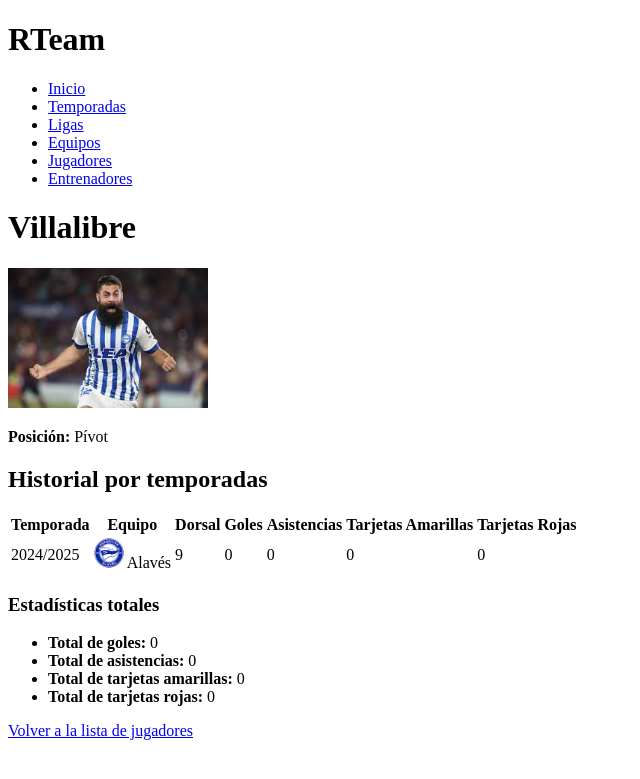
After one commit to rubenalsasua/RTeam, a Django app: page /jugadores/1/ in a window 1280 px wide. The commit adds this page. Shown: the top 779 px of the page, without its empty margins (0-640 px from the left). Run offline with Django 5.2, Linux system fonts and the light colour scheme; data comes from the database, SQL or seed files in the repository.

Commit message:
List y detail de todas las entidades hasta ahora

```diff
--- a/RTeam_app/models.py
+++ b/RTeam_app/models.py
@@ -88,12 +88,6 @@ class JugadorEquipoTemporada(models.Model):
 class Entrenador(models.Model):
     nombre = models.CharField(max_length=100)
     foto = models.ImageField(upload_to='entrenadores/', null=True, blank=True)
-    TIPO = [
-        ('ENTRENADOR', 'Entrenador'),
-        ('DELEGADO', 'Delegado'),
-        ('ENTRENADOR_PRACTICAS', 'Entrenador en Prácticas'),
-    ]
-    tipo = models.CharField(max_length=20, choices=TIPO, default='PRINCIPAL')
     fecha_creacion = models.DateTimeField(auto_now_add=True)
     fecha_actualizacion = models.DateTimeField(auto_now=True)
 
@@ -108,6 +102,12 @@ class EntrenadorEquipoTemporada(models.Model):
     entrenador = models.ForeignKey(Entrenador, on_delete=models.CASCADE)
     equipo = models.ForeignKey(Equipo, on_delete=models.CASCADE)
     temporada = models.ForeignKey(Temporada, on_delete=models.CASCADE)
+    TIPO = [
+        ('ENTRENADOR', 'Entrenador'),
+        ('DELEGADO', 'Delegado'),
+        ('ENTRENADOR_PRACTICAS', 'Entrenador en Prácticas'),
+    ]
+    tipo = models.CharField(max_length=20, choices=TIPO, default='PRINCIPAL')
     fecha_incorporacion = models.DateField(auto_now_add=True)
 
     class Meta:
--- a/RTeam_app/urls.py
+++ b/RTeam_app/urls.py
@@ -3,4 +3,11 @@ from RTeam_app import views
 
 urlpatterns = [
     path('', views.index, name='index'),
+    path('temporadas/', views.TemporadaListView.as_view(), name='temporada_list'),
+    path('ligas/', views.LigaListView.as_view(), name='liga_list'),
+    path('equipos/', views.EquipoListView.as_view(), name='equipo_list'),
+    path('jugadores/', views.JugadorListView.as_view(), name='jugador_list'),
+    path('jugadores/<int:pk>/', views.JugadorDetailView.as_view(), name='jugador_detail'),
+    path('entrenadores/', views.EntrenadorListView.as_view(), name='entrenador_list'),
+    path('entrenadores/<int:pk>/', views.EntrenadorDetailView.as_view(), name='entrenador_detail'),
 ]
--- a/RTeam_app/views.py
+++ b/RTeam_app/views.py
@@ -1,8 +1,86 @@
 from django.shortcuts import render
+from django.views.generic import ListView, DetailView
+
+from .models import Temporada, Liga, Equipo, Jugador, JugadorEquipoTemporada, Entrenador, EntrenadorEquipoTemporada
+
 
 # Create your views here.
 def index(request):
-    """
-    Render the main page of the PWA.
-    """
     return render(request, 'base.html')
+
+
+class TemporadaListView(ListView):
+    model = Temporada
+    template_name = 'temporada_list.html'
+    context_object_name = 'temporadas'
+
+
+class LigaListView(ListView):
+    model = Liga
+    template_name = 'liga_list.html'
+    context_object_name = 'ligas'
+
+
+class EquipoListView(ListView):
+    model = Equipo
+    template_name = 'equipo_list.html'
+    context_object_name = 'equipos'
+
+    def get_queryset(self):
+        equipos = Equipo.objects.all().order_by('nombre')
+        for equipo in equipos:
+            equipo.temporadas_lista = Temporada.objects.filter(
+                jugadorequipotemporada__equipo=equipo
+            ).distinct()
+            equipo.ligas_lista = Liga.objects.filter(
+                equipoligatemporada__equipo=equipo
+            ).distinct()
+        return equipos
+
+
+class JugadorListView(ListView):
+    model = Jugador
+    template_name = 'jugador_list.html'
+    context_object_name = 'jugadores'
+
+
+class JugadorDetailView(DetailView):
+    model = Jugador
+    template_name = 'jugador_detail.html'
+    context_object_name = 'jugador'
+
+    def get_context_data(self, **kwargs):
+        context = super().get_context_data(**kwargs)
+        temporadas_info = JugadorEquipoTemporada.objects.filter(
+            jugador=self.object
+        ).select_related('equipo', 'temporada').order_by('-temporada__periodo')
+
+        context['temporadas_info'] = temporadas_info
+
+        # Calcular estadísticas totales
+        context['total_goles'] = sum(info.goles for info in temporadas_info)
+        context['total_asistencias'] = sum(info.asistencias for info in temporadas_info)
+        context['total_amarillas'] = sum(info.tarjetas_amarillas for info in temporadas_info)
+        context['total_rojas'] = sum(info.tarjetas_rojas for info in temporadas_info)
+
+        return context
+
+
+class EntrenadorListView(ListView):
+    model = Entrenador
+    template_name = 'entrenador_list.html'
+    context_object_name = 'entrenadores'
+
+
+class EntrenadorDetailView(DetailView):
+    model = Entrenador
+    template_name = 'entrenador_detail.html'
+    context_object_name = 'entrenador'
+
+    def get_context_data(self, **kwargs):
+        context = super().get_context_data(**kwargs)
+        temporadas_info = EntrenadorEquipoTemporada.objects.filter(
+            entrenador=self.object
+        ).select_related('equipo', 'temporada').order_by('-temporada__periodo')
+        context['temporadas_info'] = temporadas_info
+        return context
--- a/templates/base.html
+++ b/templates/base.html
@@ -21,6 +21,16 @@
 
 <h1>RTeam</h1>
 <div>
+    <nav>
+        <ul>
+            <li><a href="{% url 'index' %}">Inicio</a></li>
+            <li><a href="{% url 'temporada_list' %}">Temporadas</a></li>
+            <li><a href="{% url 'liga_list' %}">Ligas</a></li>
+            <li><a href="{% url 'equipo_list' %}">Equipos</a></li>
+            <li><a href="{% url 'jugador_list' %}">Jugadores</a></li>
+            <li><a href="{% url 'entrenador_list' %}">Entrenadores</a></li>
+        </ul>
+    </nav>
     {% block contenido %}
     {% endblock %}
 </div>
--- /dev/null
+++ b/templates/jugador_detail.html
@@ -0,0 +1,62 @@
+{% extends 'base.html' %}
+{% block contenido %}
+    <h1>{{ jugador.nombre }}</h1>
+
+    {% if jugador.foto %}
+        <img src="{{ jugador.foto.url }}" alt="Foto de {{ jugador.nombre }}"
+             style="max-width: 200px; max-height: 200px;">
+    {% else %}
+        <p>Sin foto</p>
+    {% endif %}
+
+    <p><strong>Posición:</strong> {{ jugador.get_posicion_display }}</p>
+
+    <h2>Historial por temporadas</h2>
+
+    {% if temporadas_info %}
+        <table class="table table-striped">
+            <thead>
+            <tr>
+                <th>Temporada</th>
+                <th>Equipo</th>
+                <th>Dorsal</th>
+                <th>Goles</th>
+                <th>Asistencias</th>
+                <th>Tarjetas Amarillas</th>
+                <th>Tarjetas Rojas</th>
+            </tr>
+            </thead>
+            <tbody>
+            {% for info in temporadas_info %}
+                <tr>
+                    <td>{{ info.temporada }}</td>
+                    <td>
+                        {% if info.equipo.foto %}
+                            <img src="{{ info.equipo.foto.url }}" alt="Logo de {{ info.equipo.nombre }}"
+                                 style="max-width: 30px; max-height: 30px;">
+                        {% endif %}
+                        {{ info.equipo.nombre }}
+                    </td>
+                    <td>{{ info.dorsal }}</td>
+                    <td>{{ info.goles }}</td>
+                    <td>{{ info.asistencias }}</td>
+                    <td>{{ info.tarjetas_amarillas }}</td>
+                    <td>{{ info.tarjetas_rojas }}</td>
+                </tr>
+            {% endfor %}
+            </tbody>
+        </table>
+
+        <h3>Estadísticas totales</h3>
+        <ul>
+            <li><strong>Total de goles:</strong> {{ total_goles }}</li>
+            <li><strong>Total de asistencias:</strong> {{ total_asistencias }}</li>
+            <li><strong>Total de tarjetas amarillas:</strong> {{ total_amarillas }}</li>
+            <li><strong>Total de tarjetas rojas:</strong> {{ total_rojas }}</li>
+        </ul>
+    {% else %}
+        <p>Este jugador no ha participado en ninguna temporada.</p>
+    {% endif %}
+
+    <a href="{% url 'jugador_list' %}" class="btn btn-secondary">Volver a la lista de jugadores</a>
+{% endblock %}
```
Also changed, not shown: templates/entrenador_detail.html (added, +47 -0 lines), templates/entrenador_list.html (added, +19 -0 lines), templates/equipo_list.html (added, +32 -0 lines), templates/jugador_list.html (added, +18 -0 lines), templates/liga_list.html (added, +15 -0 lines), templates/temporada_list.html (added, +17 -0 lines), RTeam_app/migrations/0004_remove_entrenador_tipo_and_more.py (added), db.sqlite3, media/entrenadores/licensed-image.jpg (added).
